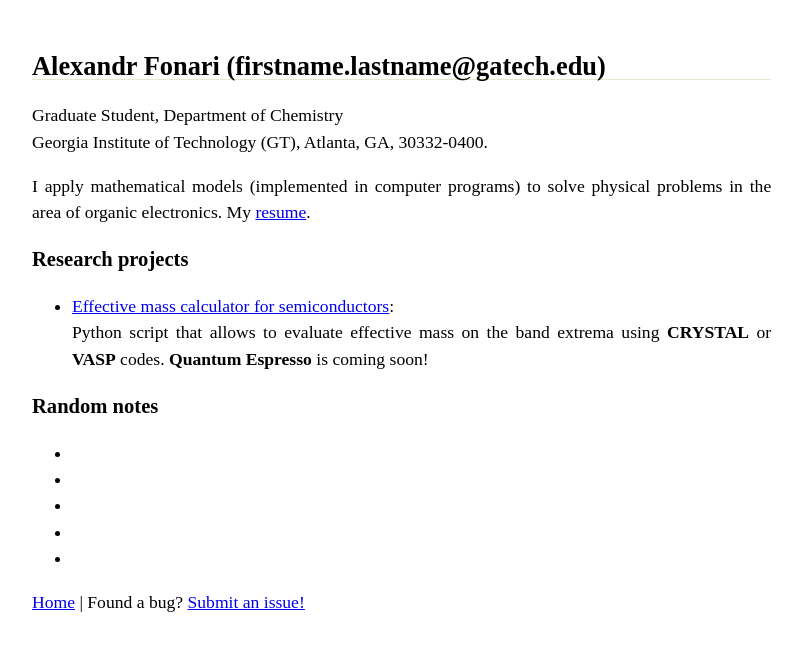
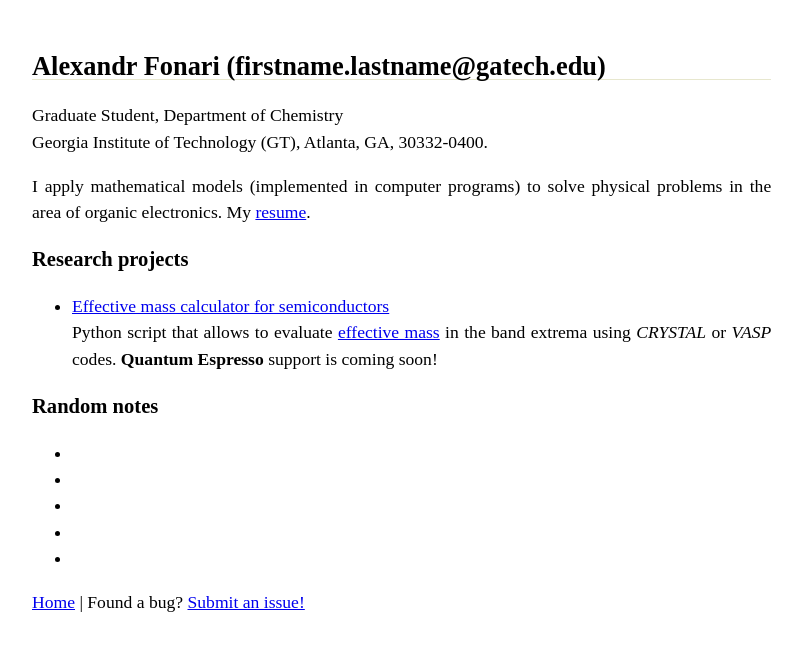
Before and after one commit to afonari/afonari.github.io, a Jekyll site: the page built from index.md, in a window 1280 px wide. Shown: the top 651 px of the page, without its empty margins (56-858 px from the left). Built offline with Jekyll 4.4.1, drawn with Linux system fonts in a browser that asks for light colours; Markdown is read by kramdown in place of the engine named in the settings.

Commit message:
formatting

```diff
--- a/index.md
+++ b/index.md
@@ -11,8 +11,8 @@ I apply mathematical models (implemented in computer programs) to solve physical
 My [resume](resume.html).
 
 ### Research projects
- - [Effective mass calculator for semiconductors](emc/):
-Python script that allows to evaluate effective mass on the band extrema using **CRYSTAL** or **VASP** codes. **Quantum Espresso** is coming soon!
+ - [Effective mass calculator for semiconductors](emc/)
+Python script that allows to evaluate [effective mass](http://ecee.colorado.edu/~bart/book/effmass.htm) in the band extrema using *CRYSTAL* or *VASP* codes. **Quantum Espresso** support is coming soon!
 
 ### Random notes
 
```
